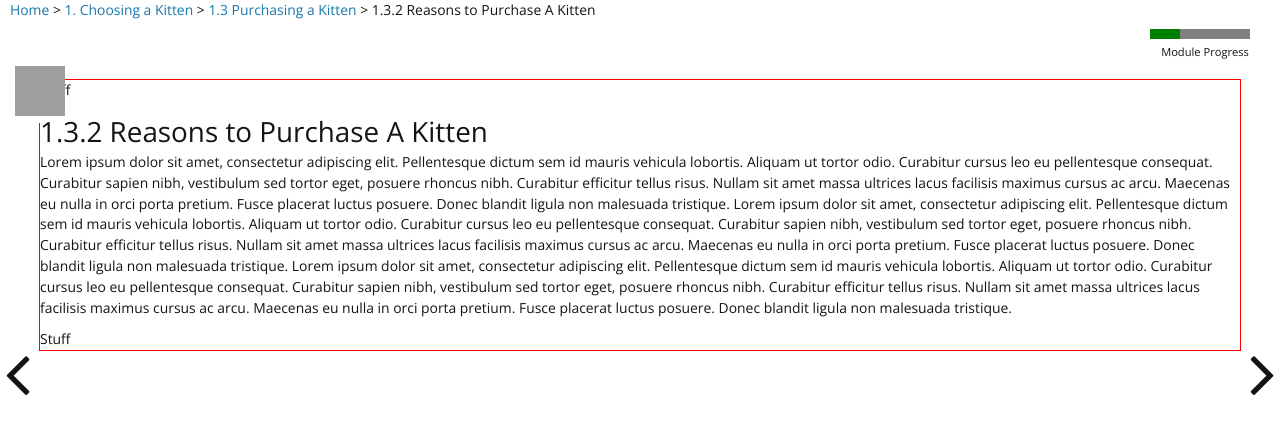
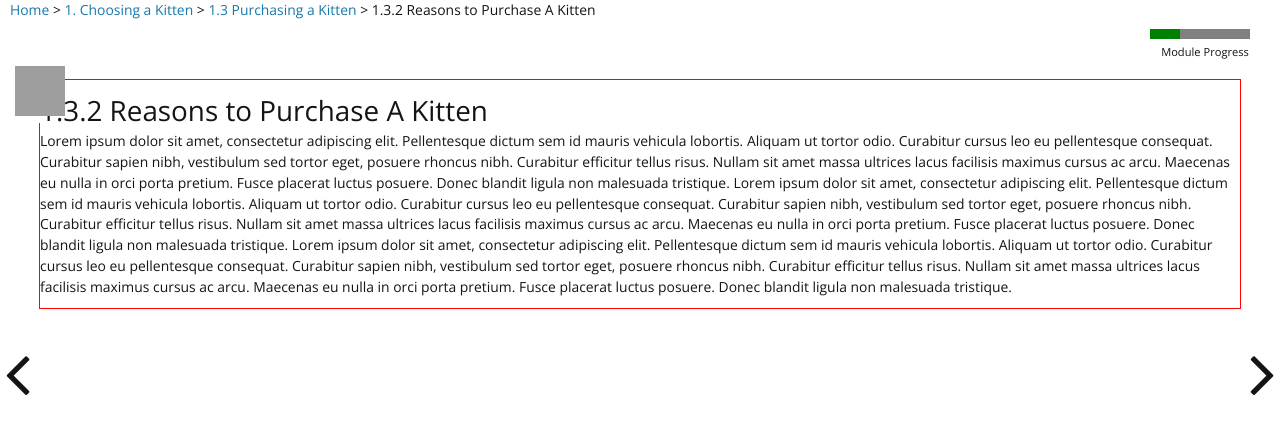
Before and after one commit to jeniferdaniels/mockup, a PHP site: page /cat101/buy.php in a window 1280 px wide. Shown: the part 61-495 px from the top of the page. Run offline with PHP 8.4, Linux system fonts and the light colour scheme; grey boxes are pictures that could not be loaded.

Commit message:
removed extraneous column work

```diff
--- a/cat101/buy.php
+++ b/cat101/buy.php
@@ -24,19 +24,12 @@
 
 		<div class="contentWrapper" id="contentWrapper">
 
-			<div class="contentLeftCol">Stuff</div>
-
-			<div class="contentCenterCol">
 				<h2 class="contentTitle"><?php echo $pageTitle ?></h2>
 
 				   <p>Lorem ipsum dolor sit amet, consectetur adipiscing elit. Pellentesque dictum sem id mauris vehicula lobortis. Aliquam ut tortor odio. Curabitur cursus leo eu pellentesque consequat. Curabitur sapien nibh, vestibulum sed tortor eget, posuere rhoncus nibh. Curabitur efficitur tellus risus. Nullam sit amet massa ultrices lacus facilisis maximus cursus ac arcu. Maecenas eu nulla in orci porta pretium. Fusce placerat luctus posuere. Donec blandit ligula non malesuada tristique.
 				   Lorem ipsum dolor sit amet, consectetur adipiscing elit. Pellentesque dictum sem id mauris vehicula lobortis. Aliquam ut tortor odio. Curabitur cursus leo eu pellentesque consequat. Curabitur sapien nibh, vestibulum sed tortor eget, posuere rhoncus nibh. Curabitur efficitur tellus risus. Nullam sit amet massa ultrices lacus facilisis maximus cursus ac arcu. Maecenas eu nulla in orci porta pretium. Fusce placerat luctus posuere. Donec blandit ligula non malesuada tristique.
 				   Lorem ipsum dolor sit amet, consectetur adipiscing elit. Pellentesque dictum sem id mauris vehicula lobortis. Aliquam ut tortor odio. Curabitur cursus leo eu pellentesque consequat. Curabitur sapien nibh, vestibulum sed tortor eget, posuere rhoncus nibh. Curabitur efficitur tellus risus. Nullam sit amet massa ultrices lacus facilisis maximus cursus ac arcu. Maecenas eu nulla in orci porta pretium. Fusce placerat luctus posuere. Donec blandit ligula non malesuada tristique.</p>
 
-  		    </div><!--end center col-->
-
-			<div class="contentRightCol">Stuff</div>
-
 		</div>
 
 	</body>
```
